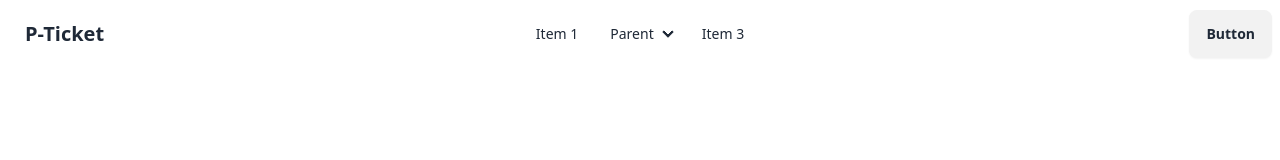
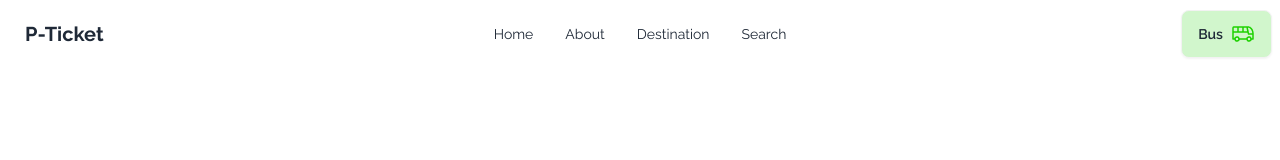
Before and after one commit to Aminul0001/smart-ticketing-a5, a plain HTML site: page index.html in a window 1280 px wide. Drawn offline with nearby package versions, Linux system fonts and the light colour scheme.

Commit message:
images added and navbar complet

```diff
--- a/index.html
+++ b/index.html
@@ -10,11 +10,36 @@
 <link rel="preconnect" href="https://fonts.gstatic.com" crossorigin>
 <link href="https://fonts.googleapis.com/css2?family=Raleway:ital,wght@0,100..900;1,100..900&display=swap" rel="stylesheet">
 
+<style>
+    .raleway {
+  font-family: "Raleway", sans-serif;
+  font-optical-sizing: auto;
+  font-style: normal;
+}
+</style>
+
     <!-- Adding DaisyUi -->
     <link href="https://cdn.jsdelivr.net/npm/daisyui@4.7.2/dist/full.min.css" rel="stylesheet" type="text/css" />
 <script src="https://cdn.tailwindcss.com"></script>
+
+<!-- Customized Color -->
+<script>
+    tailwind.config = {
+      theme: {
+        extend: {
+          colors: {
+            clifford: '#1DD100',
+            'ticket-primary': '#1DD100',
+            'ticket-heading-color': '#030712',
+            'ticket-small-color': '#424247',
+
+          }
+        }
+      }
+    }
+  </script>
 </head>
-<body>
+<body class="raleway">
     <header>
         <div class="navbar bg-base-100">
             <div class="navbar-start">
@@ -23,36 +48,24 @@
                   <svg xmlns="http://www.w3.org/2000/svg" class="h-5 w-5" fill="none" viewBox="0 0 24 24" stroke="currentColor"><path stroke-linecap="round" stroke-linejoin="round" stroke-width="2" d="M4 6h16M4 12h8m-8 6h16" /></svg>
                 </div>
                 <ul tabindex="0" class="menu menu-sm dropdown-content mt-3 z-[1] p-2 shadow bg-base-100 rounded-box w-52">
-                  <li><a>Item 1</a></li>
-                  <li>
-                    <a>Parent</a>
-                    <ul class="p-2">
-                      <li><a>Submenu 1</a></li>
-                      <li><a>Submenu 2</a></li>
-                    </ul>
-                  </li>
-                  <li><a>Item 3</a></li>
+                  <li><a>Home</a></li>
+                  <li><a>About</a></li>
+                  <li><a>Destination</a></li>
+                  <li><a>Search</a></li>
                 </ul>
               </div>
-              <a class="btn btn-ghost text-xl">P-Ticket</a>
+              <a class="btn btn-ghost text-xl font-bold">P-Ticket</a>
             </div>
             <div class="navbar-center hidden lg:flex">
               <ul class="menu menu-horizontal px-1">
-                <li><a>Item 1</a></li>
-                <li>
-                  <details>
-                    <summary>Parent</summary>
-                    <ul class="p-2">
-                      <li><a>Submenu 1</a></li>
-                      <li><a>Submenu 2</a></li>
-                    </ul>
-                  </details>
-                </li>
-                <li><a>Item 3</a></li>
+                <li><a>Home</a></li>
+                <li><a>About</a></li>
+                <li><a>Destination</a></li>
+                <li><a>Search</a></li>
               </ul>
             </div>
             <div class="navbar-end">
-              <a class="btn">Button</a>
+              <a class="btn bg-ticket-primary bg-opacity-20">Bus <img src="/images/bus-icon.png" alt=""></a>
             </div>
           </div>
     </header>
```
Also changed, not shown: images/banner.png (added), images/bus-icon.png (added), images/bus-logo.png (added), images/cupon-devider.png (added), images/fare.png (added), images/info-devider.png (added), images/people.png (added), images/playstore.png (added), images/seat-gray.png (added), images/seat-green-filled.png (added), images/seat-green.png (added), images/stoppage.png (added), images/success.png (added), images/ticket-cupon.png (added).
